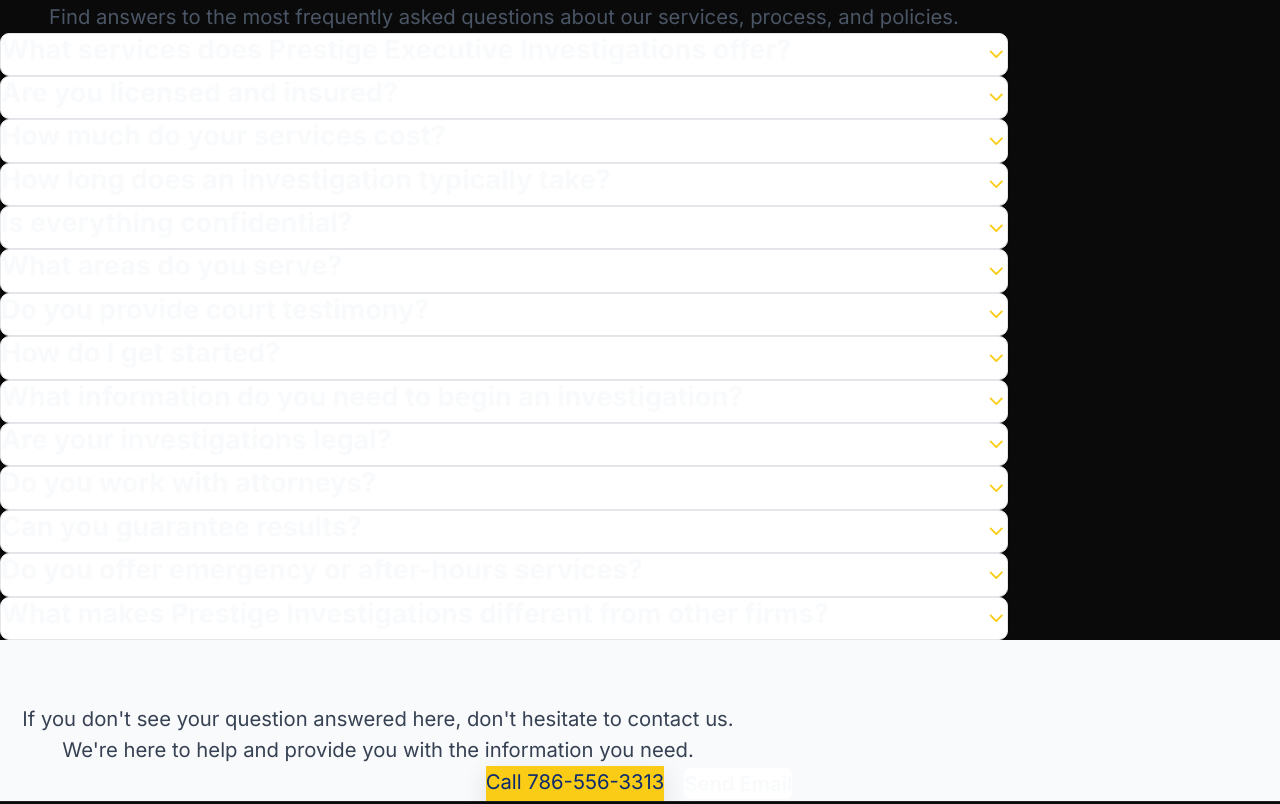
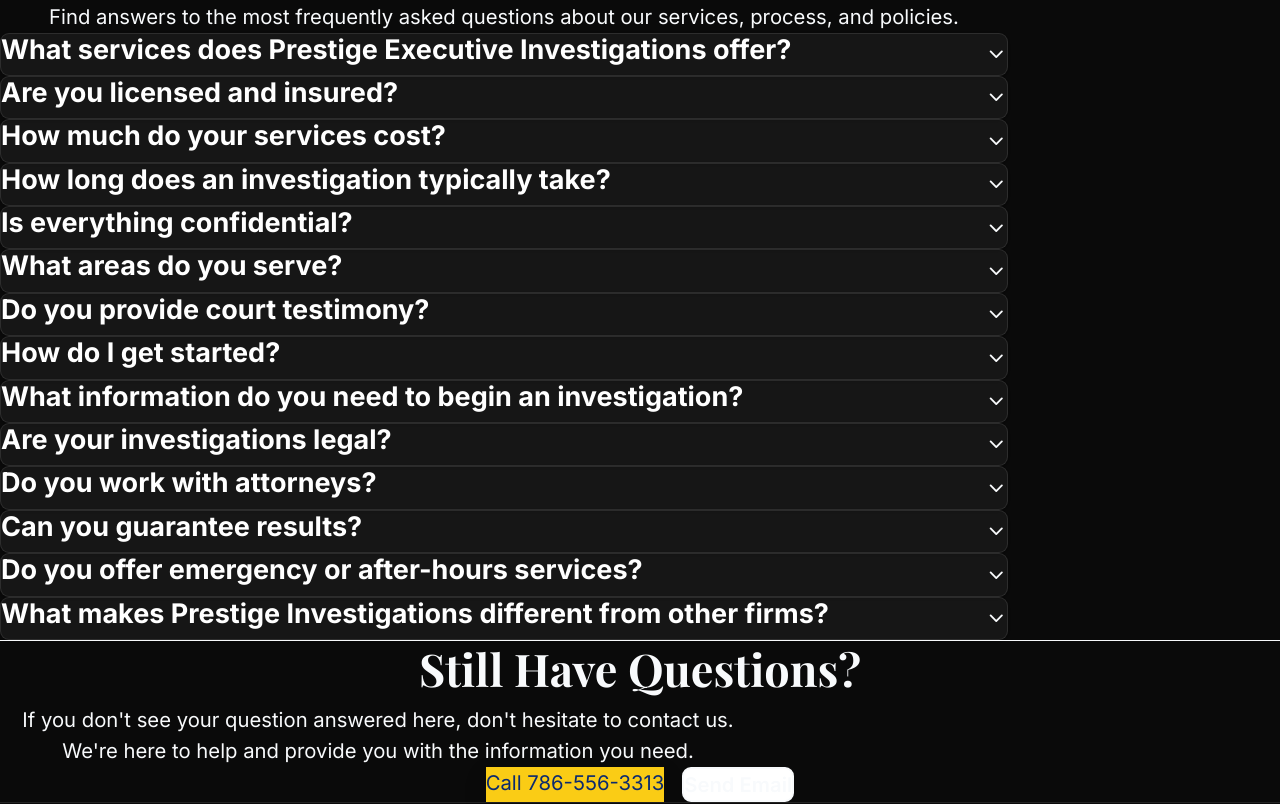
Before and after one commit to pachy0186-ai/prestige-investigations, a Next.js app: page /faq in a window 1280 px wide. Shown: the part 280-1084 px from the top of the page. Built offline with nearby package versions, Linux system fonts and the light colour scheme; a web font is replaced by a local one.

Commit message:
Fix FAQ page: change white background to dark theme for better readability

```diff
--- a/src/app/faq/page.tsx
+++ b/src/app/faq/page.tsx
@@ -81,7 +81,7 @@
 
       <main>
         {/* Hero Section */}
-        <section className="bg-gradient-to-br from-[prestige-gold] to-[prestige-black] text-white py-20">
+        <section className="bg-prestige-black text-white py-20">
           <div className="container mx-auto px-4">
             <div className="max-w-4xl mx-auto text-center">
               <h1 className="text-4xl lg:text-5xl font-bold mb-6">Frequently Asked Questions</h1>
@@ -93,35 +93,35 @@
         </section>
 
         {/* FAQ Section */}
-        <section className="py-16">
+        <section className="py-16 bg-prestige-black">
           <div className="container mx-auto px-4">
             <div className="max-w-4xl mx-auto">
               <div className="text-center mb-12">
-                <h2 className="text-3xl lg:text-4xl font-bold mb-4 text-[prestige-gold]">Common Questions</h2>
-                <p className="text-lg text-gray-600">
+                <h2 className="text-3xl lg:text-4xl font-bold mb-4 text-prestige-gold">Common Questions</h2>
+                <p className="text-lg text-brand-light">
                   Find answers to the most frequently asked questions about our services, process, and policies.
                 </p>
               </div>
 
               <div className="space-y-4">
                 {faqs.map((faq, index) => (
-                  <div key={index} className="bg-white border border-gray-200 rounded-lg shadow-sm">
+                  <div key={index} className="bg-white/5 border border-white/10 rounded-lg shadow-sm">
                     <button
-                      className="w-full px-6 py-4 text-left flex justify-between items-center hover:bg-gray-50 transition-colors"
+                      className="w-full px-6 py-4 text-left flex justify-between items-center hover:bg-white/10 transition-colors"
                       onClick={() => toggleItem(index)}
                     >
-                      <h3 className="text-lg font-semibold text-[prestige-gold] pr-4">
+                      <h3 className="text-lg font-semibold text-white pr-4">
                         {faq.question}
                       </h3>
                       {openItems.includes(index) ? (
-                        <ChevronUp className="w-5 h-5 text-[#facc15] flex-shrink-0" />
+                        <ChevronUp className="w-5 h-5 text-prestige-gold flex-shrink-0" />
                       ) : (
-                        <ChevronDown className="w-5 h-5 text-[#facc15] flex-shrink-0" />
+                        <ChevronDown className="w-5 h-5 text-prestige-gold flex-shrink-0" />
                       )}
                     </button>
                     {openItems.includes(index) && (
                       <div className="px-6 pb-4">
-                        <p className="text-gray-700 leading-relaxed">
+                        <p className="text-brand-light leading-relaxed">
                           {faq.answer}
                         </p>
                       </div>
@@ -134,10 +134,10 @@
         </section>
 
         {/* Contact CTA */}
-        <section className="py-16 bg-gray-50">
+        <section className="py-16 bg-prestige-black border-t border-prestige-gold">
           <div className="container mx-auto px-4 text-center">
-            <h2 className="text-3xl font-bold mb-6 text-[prestige-gold]">Still Have Questions?</h2>
-            <p className="text-lg text-gray-700 mb-8 max-w-2xl mx-auto">
+            <h2 className="text-3xl font-bold mb-6 text-prestige-gold">Still Have Questions?</h2>
+            <p className="text-lg text-brand-light mb-8 max-w-2xl mx-auto">
               If you don&apos;t see your question answered here, don&apos;t hesitate to contact us.
               We&apos;re here to help and provide you with the information you need.
             </p>
@@ -145,7 +145,7 @@
               <a href="tel:786-556-3313" className="btn-primary text-lg px-8 py-4">
                 Call 786-556-3313
               </a>
-              <a href="mailto:Prestigeinvestigations@outlook.com" className="bg-white text-[prestige-gold] border-2 border-[prestige-gold] hover:bg-[prestige-gold] hover:text-white text-lg px-8 py-4 rounded-lg font-semibold transition-all duration-200">
+              <a href="mailto:Prestigeinvestigations@outlook.com" className="bg-white text-prestige-black border-2 border-prestige-gold hover:bg-prestige-gold hover:text-prestige-black text-lg px-8 py-4 rounded-lg font-semibold transition-all duration-200">
                 Send Email
               </a>
             </div>
```
